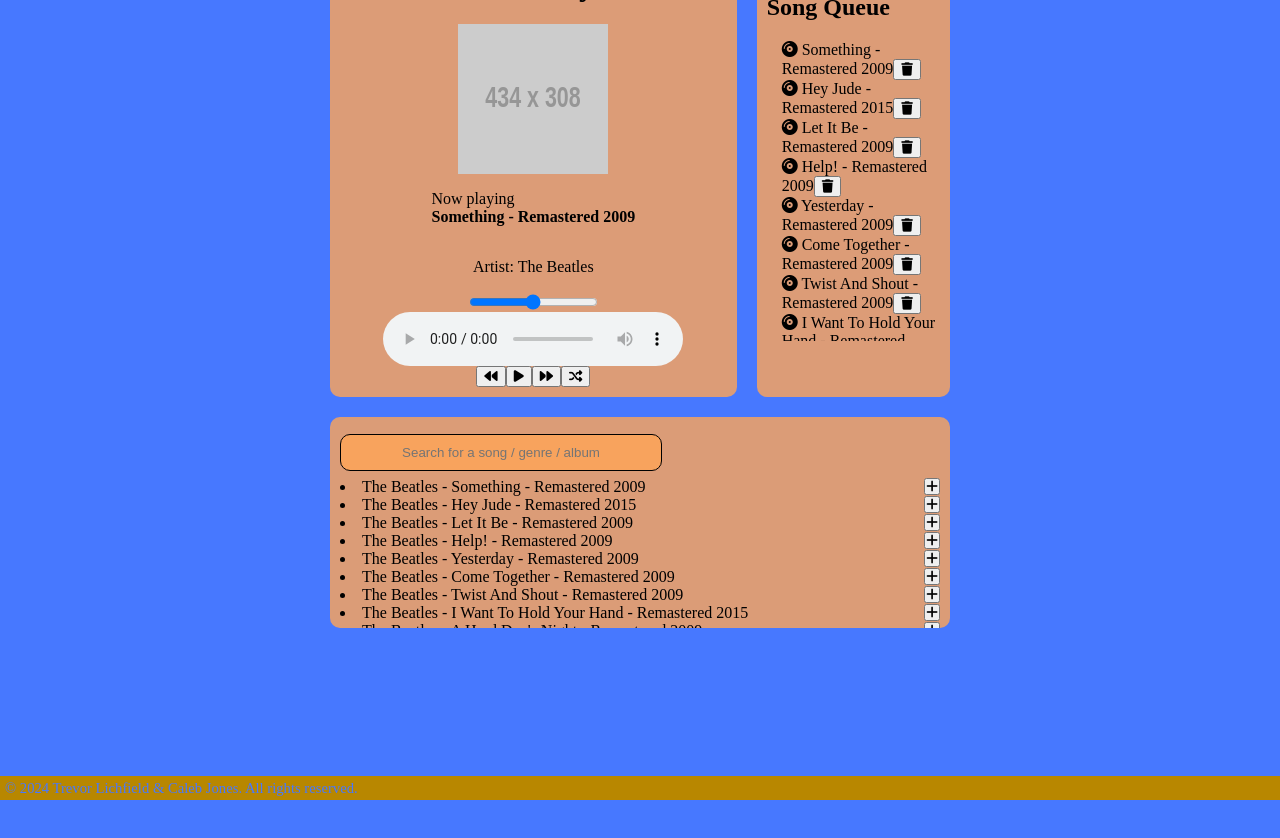
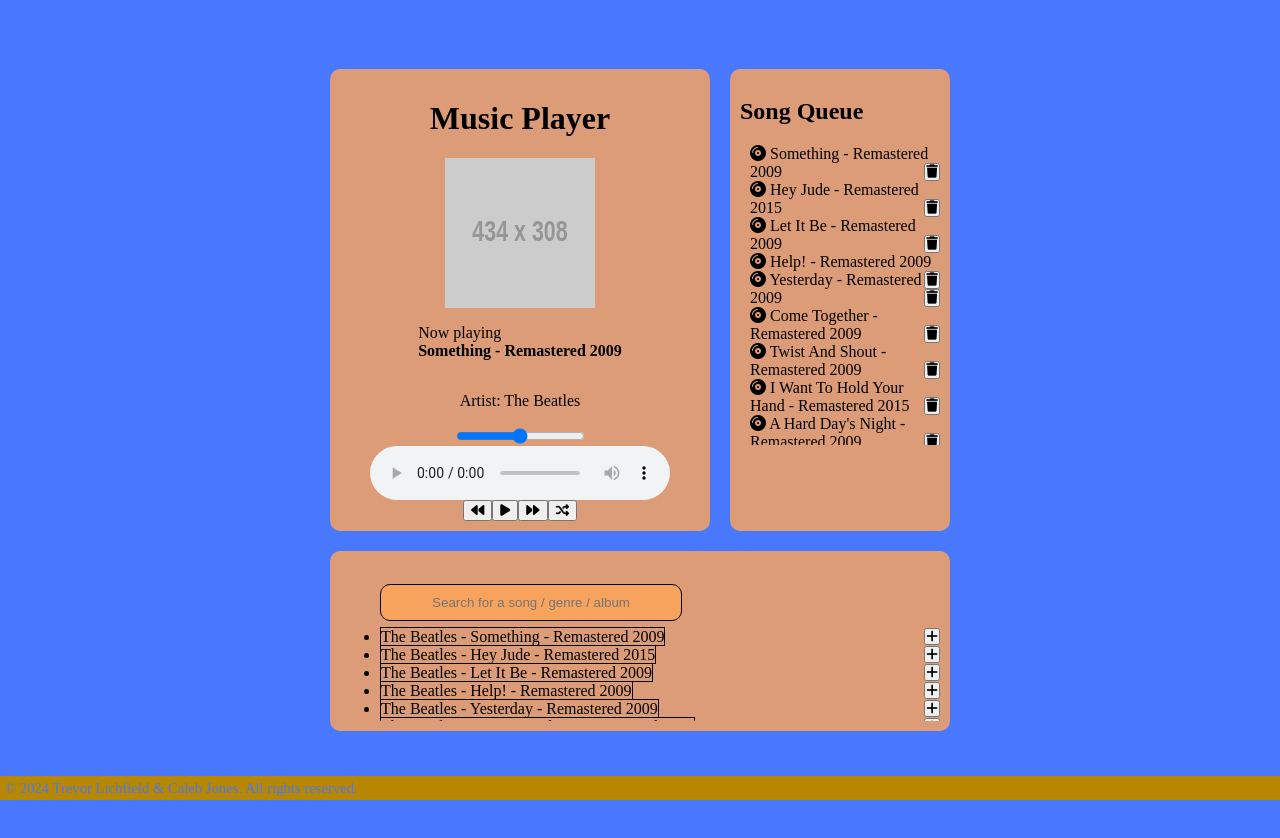
Before and after one commit to calebgjones/music-player, a React (Vite) app: page / in a window 1280 px wide. Shown: the top 838 px of the page. After the commit the page ends 800 px from the top, so only its background shows below. Built offline with nearby package versions, Linux system fonts and the light colour scheme.

Commit message:
Search box changes, visual updates, cool stuff, get off my back mom!

```diff
--- a/src/components/MusicPlayer/MusicPlayer.jsx
+++ b/src/components/MusicPlayer/MusicPlayer.jsx
@@ -15,7 +15,7 @@
 
   const emptySong = {
     songId: '',
-    title: 'No Song Playing',
+    title: '',
     artist: '',
     album: '',
     genre: ''
@@ -33,8 +33,13 @@
   };
 
   const addSongToQueue = (song) => {
+    if (queuedSongs.includes(song)) {
+      createNotification(`Song already in queue: ${song.title}`, 'error');
+      return;
+    } else {
     setQueuedSongs([...queuedSongs, song]);
     createNotification(`Song added to queue: ${song.title}`, 'success');
+    }
   }
 
   const handleNextButtonClick = async () => {
@@ -43,7 +48,6 @@
       console.log('End of queue');
       return;
     }
-    setNowPlaying(emptySong);
     const updatedQueue = queuedSongs.slice(1);    // Remove the first song from the queue
     setNowPlaying(updatedQueue[0]);   // Update the currentSong state with the next song
 
@@ -128,17 +132,21 @@
               shuffleButtonClick={handleShuffleButtonClick}
             />
           </div>
-          <div id="musicPlayerBox">
+          <div id="songQueueBox">
             <SongQueue queuedSongs={queuedSongs} setQueuedSongs={setQueuedSongs} setNowPlaying={setNowPlaying} />
           </div>
         </div>
-
-        <div id='searchBox'>
-          <SongSearch data={songs} addSongToQueue={addSongToQueue}/>
+        </div>
+        <div id='searchBoxContainer'>
+          <div id='searchBox'>
+            <ul>
+            <SongSearch data={songs} addSongToQueue={addSongToQueue}/>
+            </ul>
+          </div>
         </div>
 
 
-      </div>
+
     </>
   );
 }
--- a/src/components/MusicPlayer/musicPlayerComponents/SongQueue/SongQueue.jsx
+++ b/src/components/MusicPlayer/musicPlayerComponents/SongQueue/SongQueue.jsx
@@ -5,8 +5,9 @@
     const newQueue = queuedSongs.filter((queuedSong) => queuedSong !== song);
     setQueuedSongs(newQueue);
   }
-
   const onQueuedSongClick = (song) => {
+    const newQueue = queuedSongs.slice(queuedSongs.indexOf(song));
+    setQueuedSongs(newQueue);
     setNowPlaying(song);
   }
 
@@ -19,7 +20,7 @@
         {queuedSongs.map((song) => (
           <li key={song.index}>
             <a onClick={( ) => { onQueuedSongClick(song) }} >{discIcon} {song.title}</a>
-            <button onClick={() => { onRemove(song) }} ><i className="fa-solid fa-trash"></i></button>
+            <button id="songQueue-removeSong" onClick={() => { onRemove(song) }} ><i className="fa-solid fa-trash"></i></button>
           </li>
         ))}
       </ul>
--- a/src/components/MusicPlayer/musicPlayerComponents/SongSearch/SongSearch.css
+++ b/src/components/MusicPlayer/musicPlayerComponents/SongSearch/SongSearch.css
@@ -7,7 +7,6 @@
   }
 
 #songSearch {
-    position: relative;
     border-radius: 5px;
     border: 1.2px solid black;
     margin: .5em 0 .5em 0;
@@ -18,7 +17,8 @@
     max-height: 10%;
     color: black;
     text-decoration: none;
-    overflow-y: scroll;
+    overflow-y: auto;
+    border: 1px solid black;
 }
 
 #songListItems a:hover{
--- a/src/components/MusicPlayer/musicPlayerComponents/SongSearch/SongSearch.jsx
+++ b/src/components/MusicPlayer/musicPlayerComponents/SongSearch/SongSearch.jsx
@@ -39,7 +39,7 @@
   }
 
   return (
-    <div id='SongSearchContainer'>
+    <div id='SongSearchList'>
       <input id='songSearch' type='text' placeholder='Search for a song / genre / album' value={searchTerm} onChange={handleSearchChange} />
       {songList}
     </div>
--- a/src/components/MusicPlayer/songs.js
+++ b/src/components/MusicPlayer/songs.js
@@ -116,36 +116,64 @@
         title: 'C.R.E.A.M.',
         artist: 'Wu-Tang Clan',
         album: 'Enter the Wu-Tang (36 Chambers)',
-        genre: 'Hip-Hop',
+        genre: 'Hip-Hop, Rap',
       },
       {
         songId: '18ae8f7b1-8f6e-4f1f-8f1d-6f7b1f1f8d1e',
         title: 'Protect Ya Neck',
         artist: 'Wu-Tang Clan',
         album: 'Enter the Wu-Tang (36 Chambers)',
-        genre: 'Hip-Hop',
+        genre: 'Hip-Hop, Rap',
       },
       {
         songId: '19ae8f7b1-8f6e-4f1f-8f1d-6f7b1f1f8d1e',
         title: 'Method Man',
         artist: 'Wu-Tang Clan',
         album: 'Enter the Wu-Tang (36 Chambers)',
-        genre: 'Hip-Hop',
+        genre: 'Hip-Hop, Rap',
       },
       {
         songId: '20ae8f7b1-8f6e-4f1f-8f1d-6f7b1f1f8d1e',
         title: 'Triumph',
         artist: 'Wu-Tang Clan',
         album: 'Wu-Tang Forever',
-        genre: 'Hip-Hop',
+        genre: 'Hip-Hop, Rap',
       },
       {
         songId: '21ae8f7b1-8f6e-4f1f-8f1d-6f7b1f1f8d1e',
         title: 'Gravel Pit',
         artist: 'Wu-Tang Clan',
         album: 'The W',
-        genre: 'Hip-Hop',
+        genre: 'Hip-Hop, Rap',
       },
+      {
+        songId: '22ae8f7b1-8f6e-4f1f-8f1d-6f7b1f1f8d1e',
+        title: 'Da Mystery of Chessboxin\'',
+        artist: 'Wu-Tang Clan',
+        album: 'Enter the Wu-Tang (36 Chambers)',
+        genre: 'Hip-Hop, Rap',
+      },
+      {
+        songId: '23ae8f7b1-8f6e-4f1f-8f1d-6f7b1f1f8d1e',
+        title: 'Shame',
+        artist: 'Wu-Tang Clan',
+        album: 'A Better Tomorrow',
+        genre: 'Hip-Hop, Rap',
+      },
+      {
+        songId: '24ae8f7b1-8f6e-4f1f-8f1d-6f7b1f1f8d1e',
+        title: 'C.R.E.A.M.',
+        artist: 'Wu-Tang Clan',
+        album: 'Enter the Wu-Tang (36 Chambers)',
+        genre: 'Hip-Hop, Rap',
+      },
+      {
+        songId: '25ae8f7b1-8f6e-4f1f-8f1d-6f7b1f1f8d1e',
+        title: 'Protect Ya Neck',
+        artist: 'Wu-Tang Clan',
+        album: 'Enter the Wu-Tang (36 Chambers)',
+        genre: 'Hip-Hop, Rap',
+      }
   ];
 
   export default songs;
--- a/src/index.css
+++ b/src/index.css
@@ -70,14 +70,22 @@
   justify-content: center;
 }
 
-#searchBox {
+#searchBoxContainer {
+  align-items: center;
   background-color: rgba(255, 165, 87, 0.808);
   border-radius: 10px;
   align-items: center;
   padding: 10px;
   margin: 10px;
   max-height: 20%;
-  overflow-y: scroll;
+  min-width: 600px;
+}
+
+#searchBox {
+  display: block;
+  align-items: center;
+  max-height: 100%;
+  overflow-y: auto;
 }
 
 /* individual components (?) section begin */
@@ -89,12 +97,28 @@
 }
 
 /* Song queue */
+
+#songQueueBox {
+  position: relative;
+  background-color: rgba(255, 165, 87, 0.808);
+  border-radius: 10px;
+  padding: 10px;
+  margin: 10px;
+  display: flex;
+  min-width: 200px;
+  text-align: left;
+}
+
 #songQueue {
-  overflow-y: scroll;
+  overflow-y: auto;
   max-height: 300px;
   list-style-type: none; /* TREVOR ADDED THIS I AM SO SORRY */
-  padding-left: 15px;  /* TREVOR ADDED THIS I AM SO SORRY */
+  padding-left: 10px;  /* TREVOR ADDED THIS I AM SO SORRY */
+  height: 100%;
+  width: 95%;
+  min-width: 95%;
 }
+
 
 #songQueue a{
   text-decoration: none;  /* TREVOR ADDED THIS I AM SO SORRY */
@@ -102,8 +126,14 @@
   font-size: 12pt;  /* TREVOR CHANGES THIS I AM SO SORRY */
 }
 
+#songQueue-removeSong {
+  display: flex;
+  float: right;
+  padding: 0;
+  margin: 0;
+}
+
 #songQueue a:hover {
-  /* display: block; */
   animation: fontColorTransition 3s infinite;
 }
 
```
